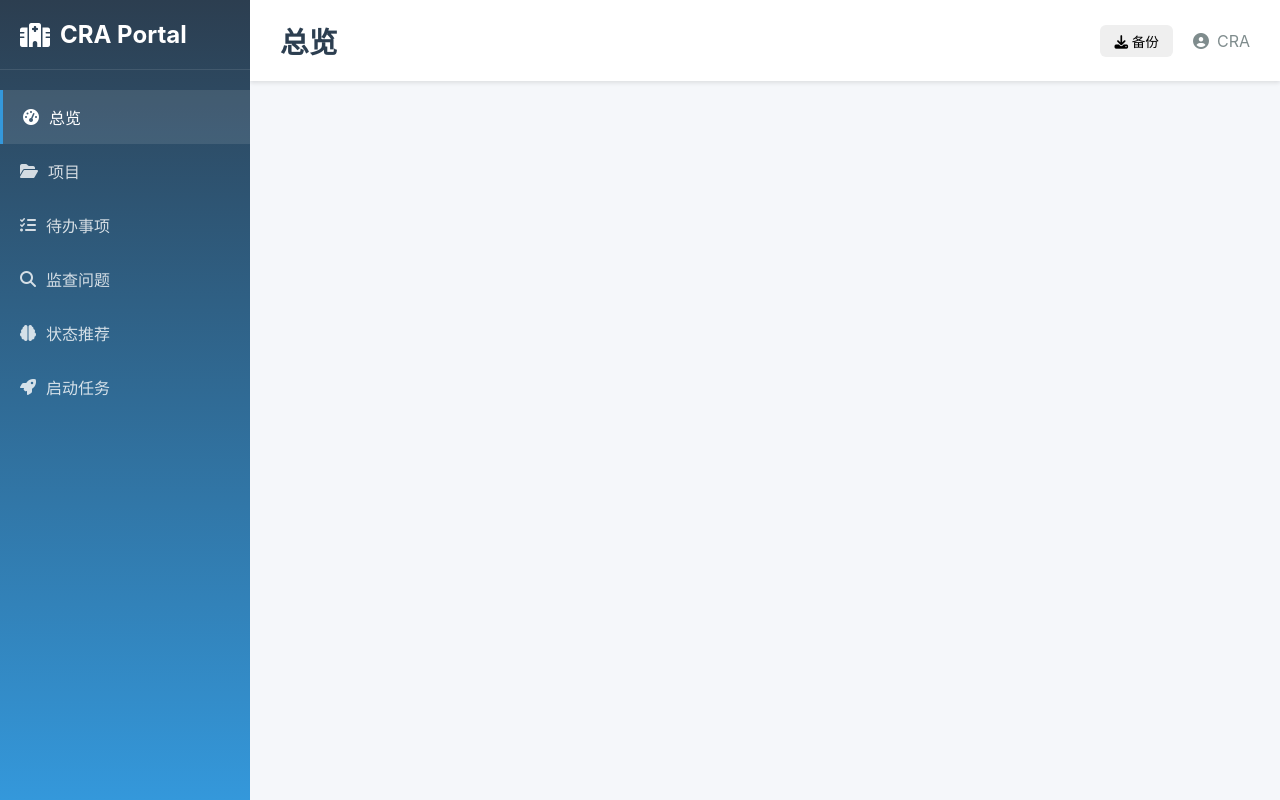
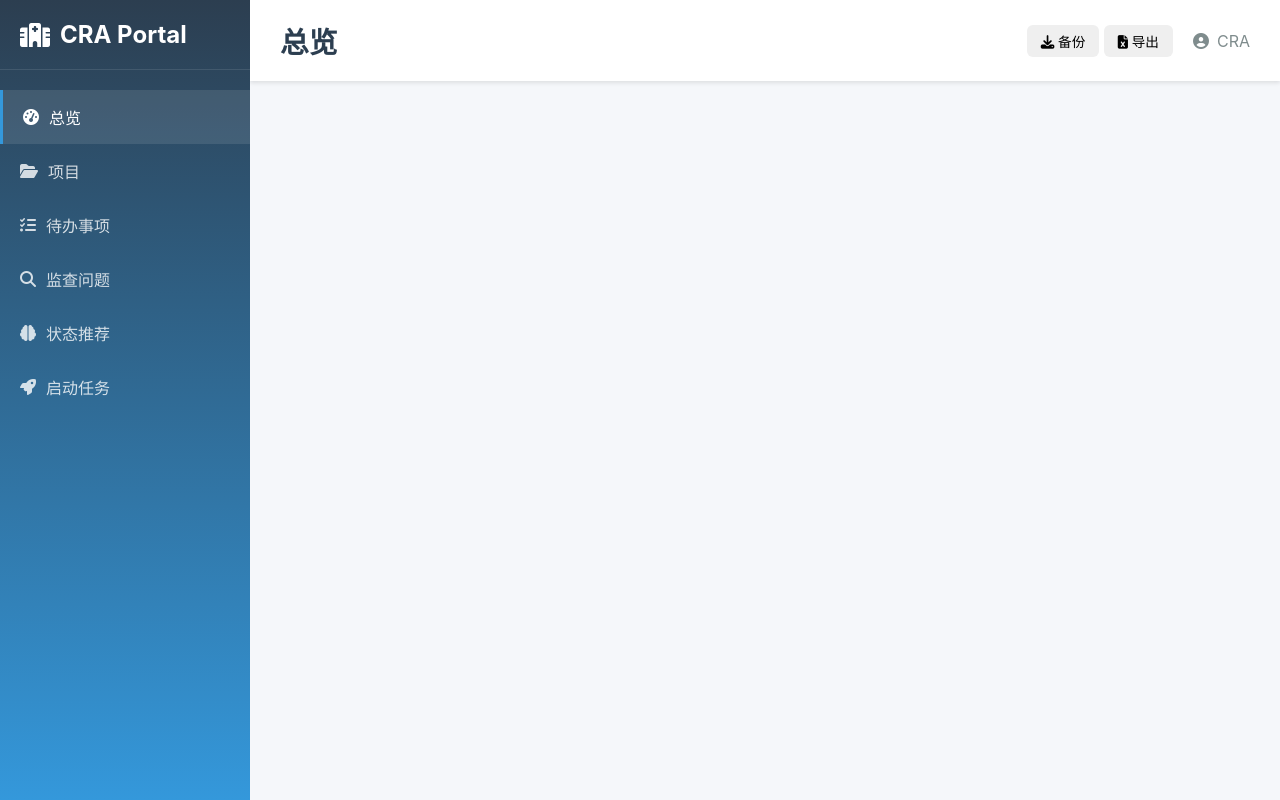
Before and after one commit to ZHUYIYUE/cra-portal, a Flask app: page / in a window 1280 px wide. Run offline with Flask 3, Linux system fonts and the light colour scheme.

Commit message:
feat: add export button to header

```diff
--- a/templates/index.html
+++ b/templates/index.html
@@ -53,6 +53,9 @@
                 <button class="btn btn-sm btn-outline" onclick="backupData()" title="导出数据备份">
                     <i class="fas fa-download"></i> 备份
                 </button>
+                <button class="btn btn-sm btn-outline" onclick="showExportMenu()" title="导出Excel">
+                    <i class="fas fa-file-excel"></i> 导出
+                </button>
             </div>
             <div class="user-info">
                 <i class="fas fa-user-circle"></i> CRA
```
